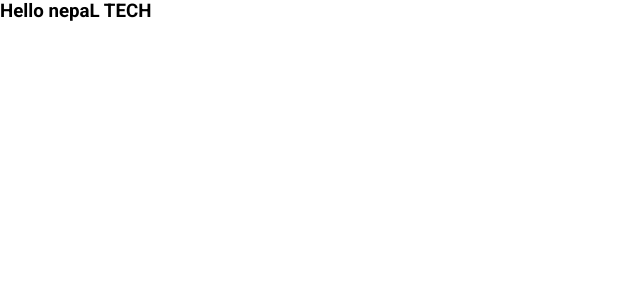
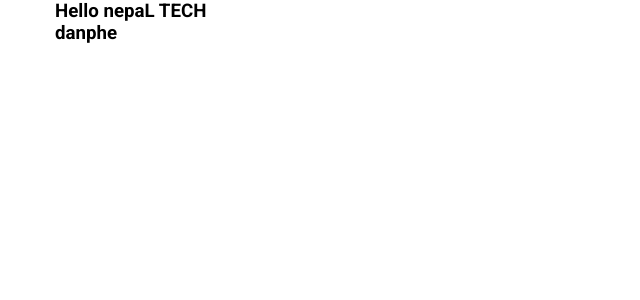
Before and after one commit to Suniel1921/danphe-corporate, a React (Vite) app in the folder frontend/: page / in a window 1280 px wide. Shown: the top 300 px of the page, without its empty margins (0-640 px from the left). Built offline with nearby package versions, Linux system fonts and the light colour scheme.

Commit message:
add css container

```diff
--- a/frontend/src/App.jsx
+++ b/frontend/src/App.jsx
@@ -2,8 +2,9 @@ import React from 'react'
 
 const App = () => {
   return (
-    <div>
+    <div className='container test'>
       <h3>Hello nepaL TECH </h3>
+      <h3>danphe</h3>
     </div>
   )
 }
--- a/frontend/src/index.css
+++ b/frontend/src/index.css
@@ -17,3 +17,11 @@
   --grayColor: #808080;
   --darkGrayColor: #a9a9a9;
 }
+
+.container{
+  width: 100%;
+  max-width: 1200px;
+  margin: 0 auto;
+  padding: 0 15px;
+
+}
```
